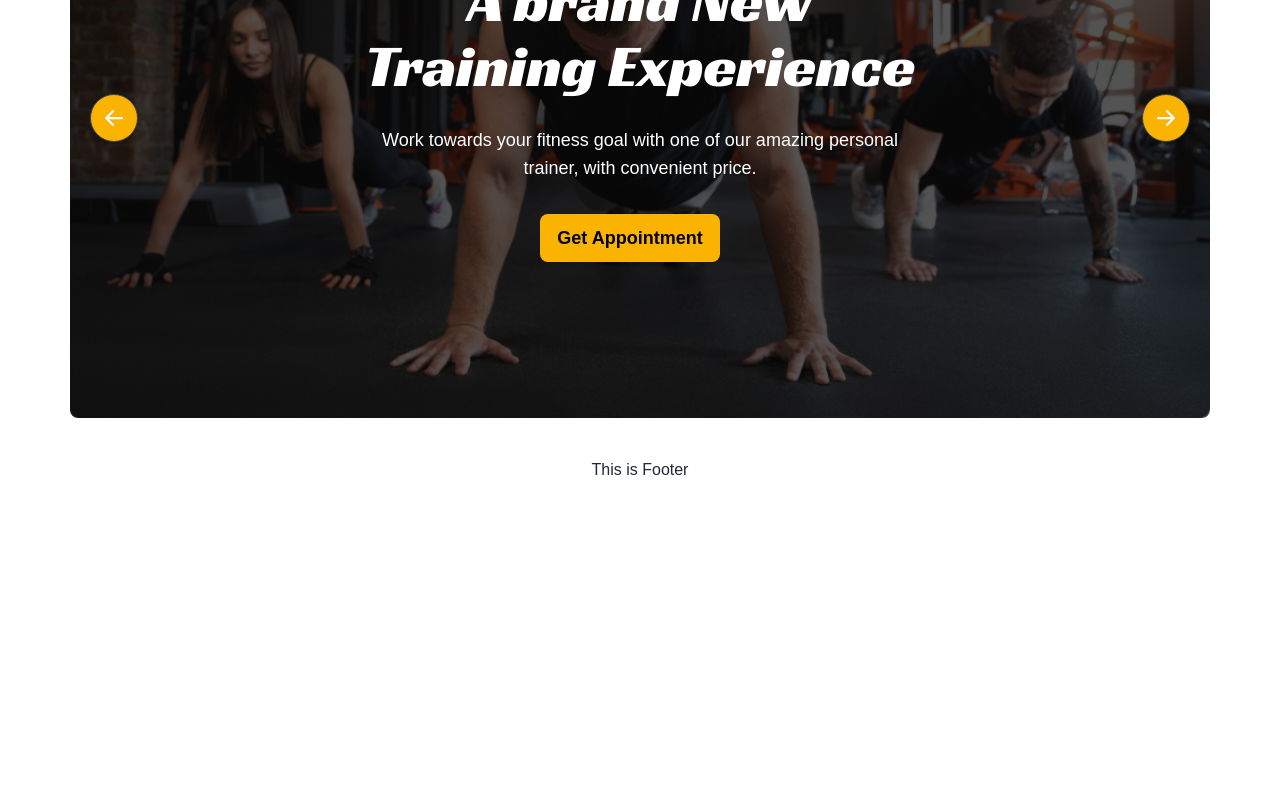
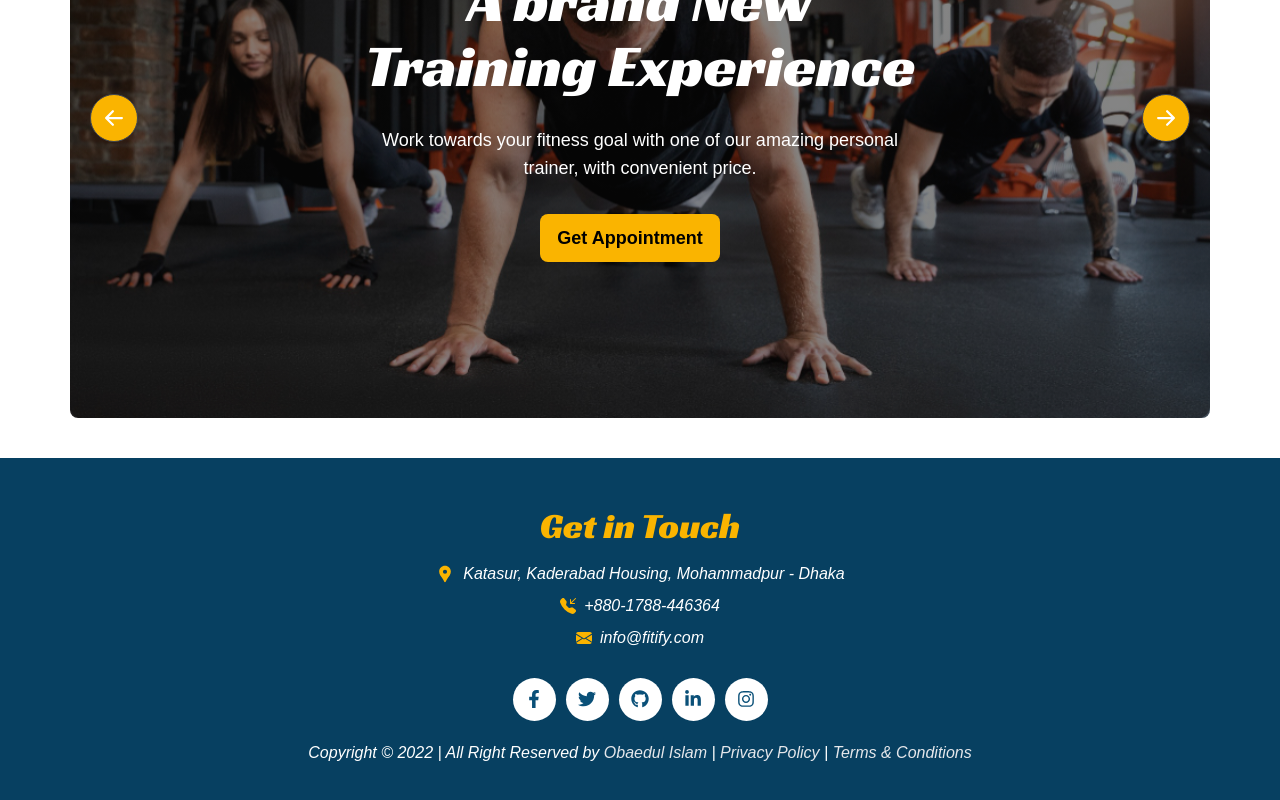
Before and after one commit to obaedulislam/fitify-client, a React (Create React App) app: page / in a window 1280 px wide. Shown: the part 286-1086 px from the top of the page. Before the commit the page ends 800 px from the top, so only its background shows below. Built offline with nearby package versions, Linux system fonts and the light colour scheme; no server answers.

Commit message:
Footer Added

```diff
--- a/src/Pages/Home/Slider/CarouselItem.css
+++ b/src/Pages/Home/Slider/CarouselItem.css
@@ -7,7 +7,7 @@
     height: 100%;
     display: inline-block;
     border-radius: 12px;
-    background: linear-gradient( rgba(10, 10, 10, 0.7)  0%, rgba(10, 10, 10, 0.7) 100%);
+    background: linear-gradient( rgba(10, 10, 10, 0.5)  0%, rgba(10, 10, 10, 0.5) 100%);
 }
 @import url('https://fonts.googleapis.com/css2?family=Racing+Sans+One&display=swap');
 
--- /dev/null
+++ b/src/Pages/Shared/Footer/Footer.css
@@ -0,0 +1,6 @@
+@import url('https://fonts.googleapis.com/css2?family=Racing+Sans+One&display=swap');
+
+
+h2.foot-head{
+    font-family: 'Racing Sans One', cursive !important;
+}
--- a/src/Pages/Shared/Footer/Footer.jsx
+++ b/src/Pages/Shared/Footer/Footer.jsx
@@ -1,9 +1,53 @@
 import React from 'react';
+import { Link } from 'react-router-dom';
+import { FaFacebookF, FaTwitter, FaLinkedinIn, FaInstagram, FaGithub } from "react-icons/fa";
+import { MdLocationPin} from "react-icons/md";
+import { BsFillTelephoneInboundFill, BsFillEnvelopeFill} from "react-icons/bs";
+import './Footer.css'
+
 
 const Footer = () => {
     return (
-        <div>
-            <h1>This is Footer</h1>
+        <div className='bg-[#074061] py-12 w-[100%]' >
+            <div className='max-w-[1150px] mx-auto'>
+                 <h2 className=" foot-head text-4xl text-[#FAB400] text-center">Get in Touch</h2>
+                <div className='my-4'>
+                    <div className="location flex justify-center items-center text-white italic">
+                        <MdLocationPin className='text-xl text-[#FAB400] mr-2 italic'></MdLocationPin>
+                        <p >Katasur, Kaderabad Housing, Mohammadpur - Dhaka</p>
+                    </div>
+                    <div className="location flex justify-center items-center text-white mt-2 italic">
+                        <BsFillTelephoneInboundFill className=' text-[#FAB400] mr-2'></BsFillTelephoneInboundFill>
+                        <p>+880-1788-446364</p>
+                    </div>
+                    <div className="location flex justify-center items-center text-white mt-2 italic">
+                        <BsFillEnvelopeFill className=' text-[#FAB400] mr-2'></BsFillEnvelopeFill>
+                        <p>info@fitify.com</p>
+                    </div>
+                </div>
+
+                 <div>
+                    <div className='flex justify-center  mt-7'>
+
+                        <ul className='flex'>
+                            <a className='w-[43px] h-[43px] mx-[5px] bg-white hover:bg-gray-200 text-[#0A5078]  rounded-full pt-3 flex justify-center' href='https://www.facebook.com/obaedulislam.mohammad/' target="_blank" rel="noopener noreferrer" ><FaFacebookF className='text-lg text-lg '></FaFacebookF></a>
+                            <a className='w-[43px] h-[43px] mx-[5px] bg-white hover:bg-gray-200  text-[#0A5078]  rounded-full pt-3 flex justify-center' href='https://www.twitter.com/obaedulislam' target="_blank"  rel="noopener noreferrer"><FaTwitter className='text-lg text-lg '></FaTwitter></a>
+                            <a className='w-[43px] h-[43px] mx-[5px] bg-white hover:bg-gray-200 text-[#0A5078]  rounded-full pt-3 flex justify-center' href='https://github.com/obaedulislam' target="_blank"  rel="noopener noreferrer"><FaGithub className='text-lg text-lg ' ></FaGithub></a>
+                            <a className='w-[43px] h-[43px] mx-[5px] bg-white hover:bg-gray-200 text-[#0A5078]  rounded-full pt-3 flex justify-center' href='https://www.linkedin.com/in/obaedulislam/' target="_blank"  rel="noopener noreferrer"><FaLinkedinIn className='text-lg text-lg '></FaLinkedinIn></a>
+                            <a className='w-[43px] h-[43px] mx-[5px] bg-white hover:bg-gray-200 text-[#0A5078]  rounded-full pt-3 flex justify-center' href='https://www.instagram.com/obaedul_islam/' target="_blank"  rel="noopener noreferrer"><FaInstagram className='text-lg text-lg '></FaInstagram></a>
+
+                        </ul>
+                    </div>
+                 </div>
+                 {/* Social Media Icon End */}
+
+                 <div>
+                    <p className='text-center mt-5 text-white italic'>Copyright &copy; 2022 | All Right Reserved by <Link to='http://obaedulislam.com/' target= "_blank" className='text-gray-200 hover:text-[#FAB400]'>Obaedul Islam</Link>  | <Link className='text-gray-200 hover:text-[#FAB400]'>Privacy Policy</Link> | <Link className='text-gray-200 hover:text-[#FAB400]  '>Terms & Conditions</Link></p>
+                 </div>
+                {/* Footer Bottom End */}
+
+            </div>
+
         </div>
     );
 };
```
